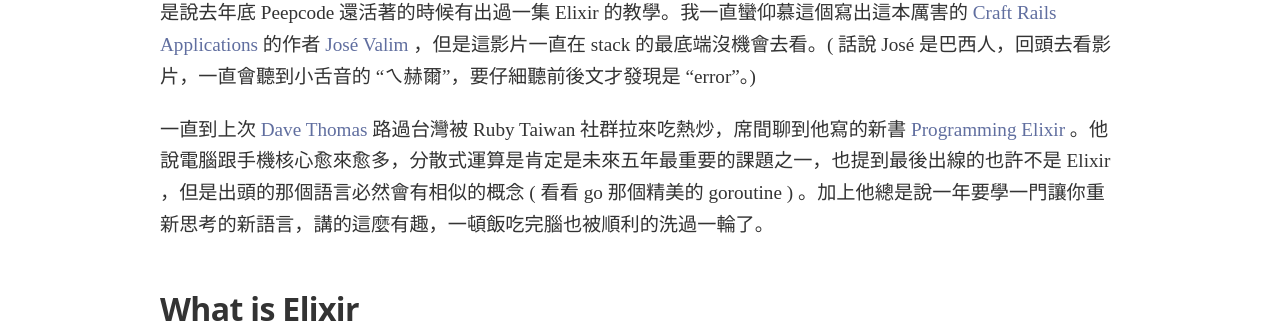
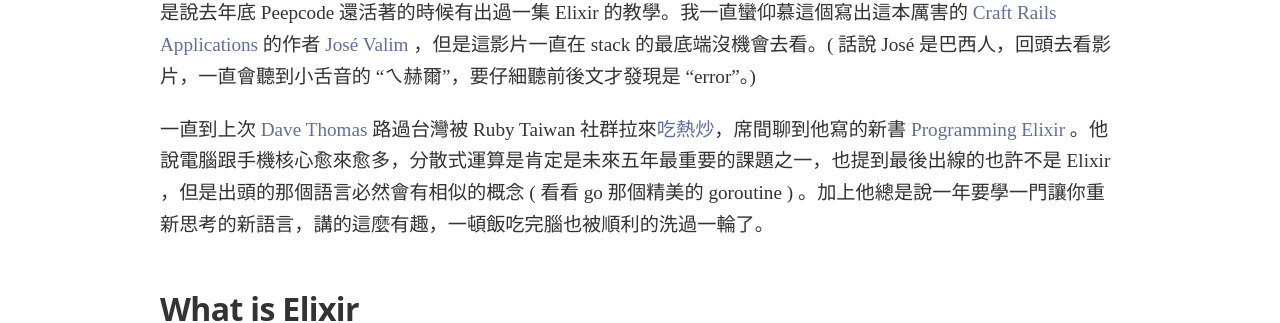
Before and after one commit to taiansu/blog, a Jekyll site: the page built from _posts/2014-07-26-a_sip_of_elixir.markdown, in a window 1280 px wide and 900 px high, scrolled down 303 px. Shown: the part 141-464 px from the top of the window. Built offline with Jekyll 4.4.1, drawn with Linux system fonts in a browser that asks for light colours; nearby versions of some CDN libraries; some web fonts are replaced; comment, search, counter and statistics services are not loaded; part of the change alters nothing that is shown.

```diff
--- a/_posts/2014-07-26-a_sip_of_elixir.markdown
+++ b/_posts/2014-07-26-a_sip_of_elixir.markdown
@@ -10,7 +10,7 @@ tags: [programming, Elixir]
 # Why Elixir
 是說去年底 Peepcode 還活著的時候有出過一集 Elixir 的教學。我一直蠻仰慕這個寫出這本厲害的 [Craft Rails Applications](http://pragprog.com/book/jvrails2/crafting-rails-applications) 的作者 [José Valim](https://twitter.com/josevalim) ，但是這影片一直在 stack 的最底端沒機會去看。( 話說 José 是巴西人，回頭去看影片，一直會聽到小舌音的 "ㄟ赫爾"，要仔細聽前後文才發現是 "error"。)
 
-一直到上次 [Dave Thomas](https://twitter.com/pragdave) 路過台灣被 Ruby Taiwan 社群拉來吃熱炒，席間聊到他寫的新書 [Programming Elixir](http://pragprog.com/book/elixir/programming-elixir) 。他說電腦跟手機核心愈來愈多，分散式運算是肯定是未來五年最重要的課題之一，也提到最後出線的也許不是 Elixir ，但是出頭的那個語言必然會有相似的概念 ( 看看 go 那個精美的 goroutine ) 。加上他總是說一年要學一門讓你重新思考的新語言，講的這麼有趣，一頓飯吃完腦也被順利的洗過一輪了。
+一直到上次 [Dave Thomas](https://twitter.com/pragdave) 路過台灣被 Ruby Taiwan 社群拉來[吃熱炒](http://rubytaiwan.kktix.cc/events/dave-drinkup)，席間聊到他寫的新書 [Programming Elixir](http://pragprog.com/book/elixir/programming-elixir) 。他說電腦跟手機核心愈來愈多，分散式運算是肯定是未來五年最重要的課題之一，也提到最後出線的也許不是 Elixir ，但是出頭的那個語言必然會有相似的概念 ( 看看 go 那個精美的 goroutine ) 。加上他總是說一年要學一門讓你重新思考的新語言，講的這麼有趣，一頓飯吃完腦也被順利的洗過一輪了。
 
 # What is Elixir
 
```
